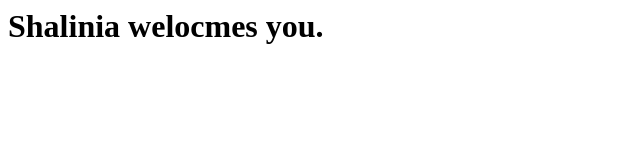
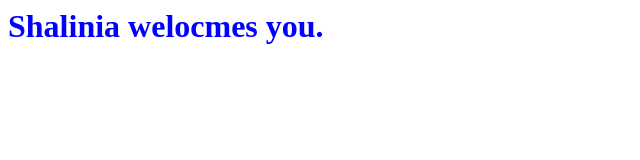
Before and after one commit to millisisodia/millisisodia, a plain HTML site: page index.html in a window 1280 px wide. Shown: the whole page, without its empty margins (0-640 px from the left). Drawn offline with Linux system fonts and the light colour scheme.

Commit message:
Update index.html

```diff
--- a/index.html
+++ b/index.html
@@ -1,4 +1,4 @@
 <html>
-  <h1> Shalinia welocmes you. </h1>
+  <h1 style="color:blue"> Shalinia welocmes you. </h1>
 
   </html>
```
